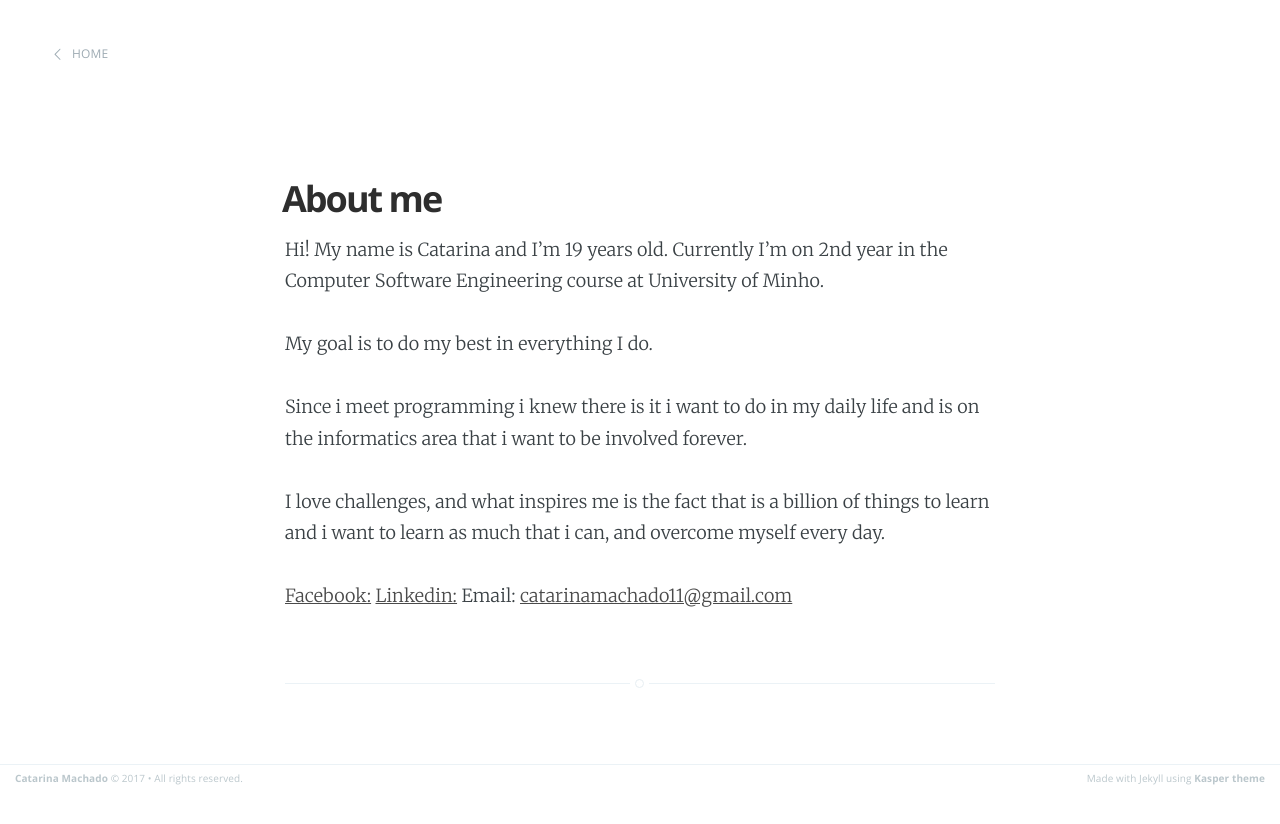
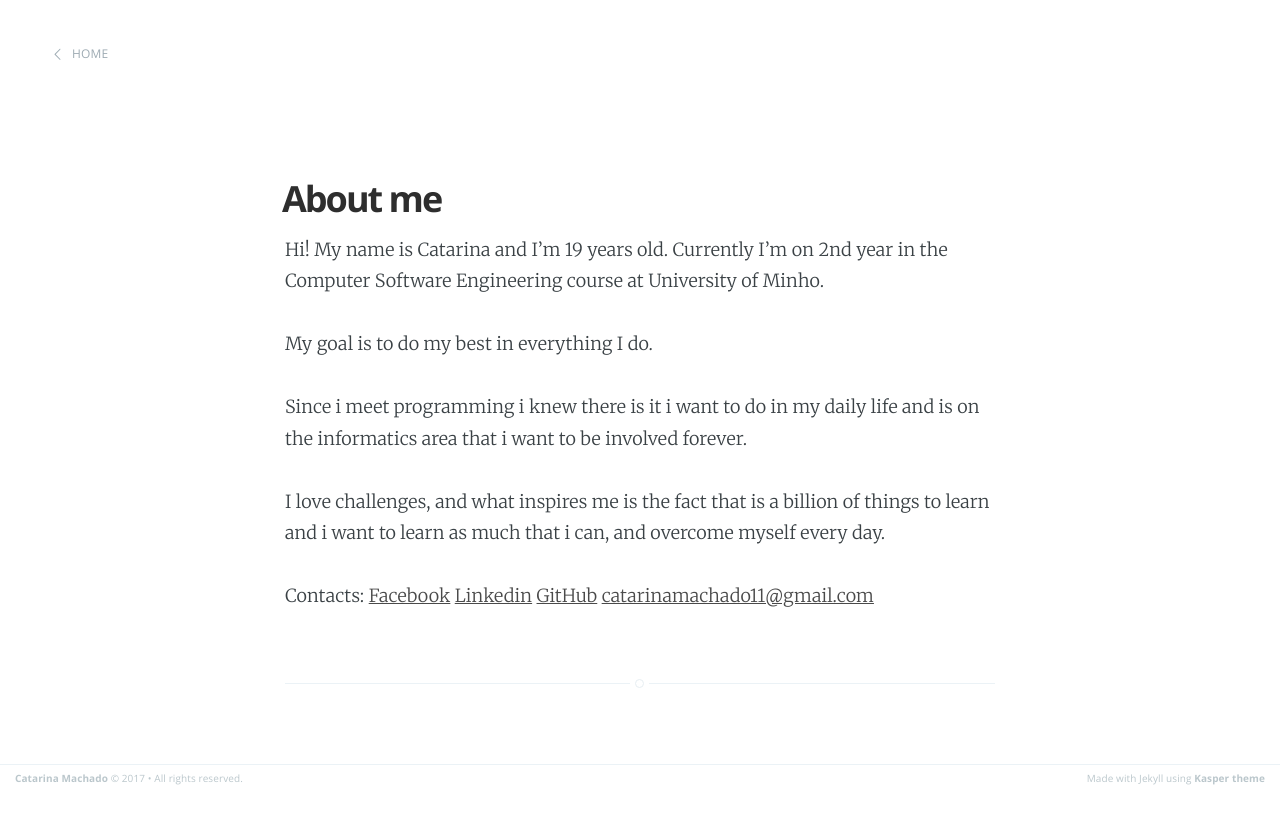
Before and after one commit to catarinamachado/catarinamachado-old-page, a Jekyll site: the page built from about.md, in a window 1280 px wide. Shown: the top 824 px of the page. Built offline with Jekyll 4.4.1, drawn with Linux system fonts in a browser that asks for light colours.

Commit message:
about me

```diff
--- a/_config.yml
+++ b/_config.yml
@@ -18,6 +18,7 @@
     url:
       facebook: 'https://www.facebook.com/catarinaamachado'
       linkedin: 'https://www.linkedin.com/in/catarinaamachado/'
+      github: 'https://github.com/catarinaamachado'
       email: 'catarinamachado11@gmail.com'
 
 urls:
--- a/about.md
+++ b/about.md
@@ -12,6 +12,9 @@
 I love challenges, and what inspires me is the fact that is a billion of things to learn and i want to learn as much that i can, and overcome myself every day.
 
 
-[Facebook:]({{site.author.url.facebook}})
-[Linkedin:]({{site.author.url.linkedin}})
-Email: <a href="mailto:{{site.author.url.email}}">{{site.author.url.email}}</a>
+
+Contacts:
+[Facebook]({{site.author.url.facebook}})
+[Linkedin]({{site.author.url.linkedin}})
+[GitHub]({{site.author.url.github}})
+<a href="mailto:{{site.author.url.email}}">{{site.author.url.email}}</a>
```
